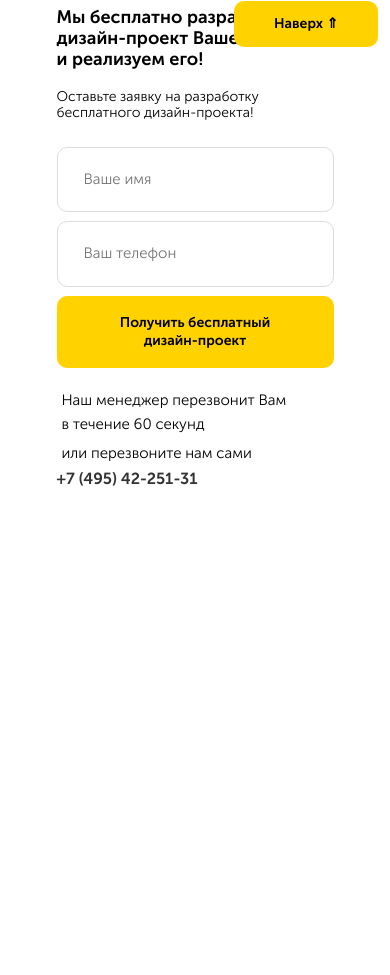
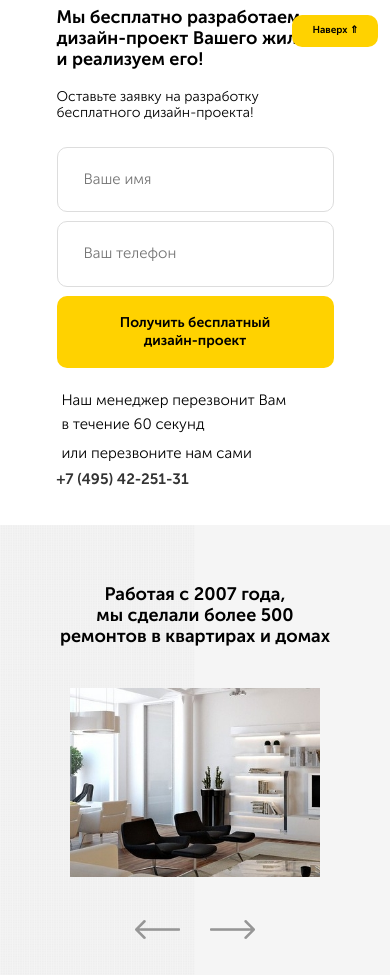
Before and after one commit to YuriyYurev/lesson-13, a plain HTML site: page src/index.html in a window 390 px wide. Shown: the part 755-1730 px from the top of the page. Before the commit the page ends 1280 px from the top, so only its background shows below. Drawn offline with nearby package versions, Linux system fonts and the light colour scheme.

Commit message:
Сделал слайдер и адаптировал под экраны

```diff
--- /dev/null
+++ b/src/css/slick.css
@@ -0,0 +1,119 @@
+/* Slider */
+.slick-slider
+{
+    position: relative;
+
+    display: block;
+    box-sizing: border-box;
+
+    -webkit-user-select: none;
+       -moz-user-select: none;
+        -ms-user-select: none;
+            user-select: none;
+
+    -webkit-touch-callout: none;
+    -khtml-user-select: none;
+    -ms-touch-action: pan-y;
+        touch-action: pan-y;
+    -webkit-tap-highlight-color: transparent;
+}
+
+.slick-list
+{
+    position: relative;
+
+    display: block;
+    overflow: hidden;
+
+    margin: 0;
+    padding: 0;
+}
+.slick-list:focus
+{
+    outline: none;
+}
+.slick-list.dragging
+{
+    cursor: pointer;
+    cursor: hand;
+}
+
+.slick-slider .slick-track,
+.slick-slider .slick-list
+{
+    -webkit-transform: translate3d(0, 0, 0);
+       -moz-transform: translate3d(0, 0, 0);
+        -ms-transform: translate3d(0, 0, 0);
+         -o-transform: translate3d(0, 0, 0);
+            transform: translate3d(0, 0, 0);
+}
+
+.slick-track
+{
+    position: relative;
+    top: 0;
+    left: 0;
+
+    display: block;
+    margin-left: auto;
+    margin-right: auto;
+}
+.slick-track:before,
+.slick-track:after
+{
+    display: table;
+
+    content: '';
+}
+.slick-track:after
+{
+    clear: both;
+}
+.slick-loading .slick-track
+{
+    visibility: hidden;
+}
+
+.slick-slide
+{
+    display: none;
+    float: left;
+
+    height: 100%;
+    min-height: 1px;
+}
+[dir='rtl'] .slick-slide
+{
+    float: right;
+}
+.slick-slide img
+{
+    display: block;
+}
+.slick-slide.slick-loading img
+{
+    display: none;
+}
+.slick-slide.dragging img
+{
+    pointer-events: none;
+}
+.slick-initialized .slick-slide
+{
+    display: block;
+}
+.slick-loading .slick-slide
+{
+    visibility: hidden;
+}
+.slick-vertical .slick-slide
+{
+    display: block;
+
+    height: auto;
+
+    border: 1px solid transparent;
+}
+.slick-arrow.slick-hidden {
+    display: none;
+}
--- a/src/index.html
+++ b/src/index.html
@@ -5,6 +5,7 @@
   <meta name="viewport" content="width=device-width, initial-scale=1.0">
   <meta http-equiv="X-UA-Compatible" content="ie=edge">
   <link rel="stylesheet" href="css/normalize.css">
+  <link rel="stylesheet" href="css/slick.css">
   <link rel="stylesheet" href="css/style.css">
   <title>Document</title>
 </head>
@@ -111,6 +112,34 @@
     <!-- /.offer -->
   </main>
 
+  <section class="portfolio section">
+    <div class="container">
+      <h2 class="section-title portfolio__title">Работая с 2007 года, <br> мы сделали более 500 ремонтов&nbsp;в квартирах и домах</h2>
+
+      <div class="slider">
+        <div class="slider__item"><img class="slider__image" src="img/portfolio/slider-1.jpg" alt=""></div>
+        <!-- /.slider__item -->
+        <div class="slider__item"><img class="slider__image" src="img/portfolio/slider-2.jpg" alt=""></div>
+        <!-- /.slider__item -->
+        <div class="slider__item"><img class="slider__image" src="img/portfolio/slider-3.jpg" alt=""></div>
+        <!-- /.slider__item -->
+        <div class="slider__item"><img class="slider__image" src="img/portfolio/slider-1.jpg" alt=""></div>
+        <!-- /.slider__item -->
+        <div class="slider__item"><img class="slider__image" src="img/portfolio/slider-2.jpg" alt=""></div>
+        <!-- /.slider__item -->
+        <div class="slider__item"><img class="slider__image" src="img/portfolio/slider-3.jpg" alt=""></div>
+        <!-- /.slider__item -->
+      </div>
+      <!-- /.slider -->
+      <div class="arrows portfolio__arrows">
+          <div class="arrows__left"><img src="img/portfolio/left-arrow.png" alt=""></div>
+        <div class="arrows__right"><img src="img/portfolio/right-arrow.png" alt=""></div>
+      </div>
+    </div>
+    <!-- /.container -->
+  </section>
+  <!-- /.porfolio section -->
+
   <div class="modal" id="modal">
     <div class="modal-dialog">
       <button class="modal-dialog__close" id="close">&times;</button>
@@ -128,5 +157,33 @@
   src="https://code.jquery.com/jquery-3.4.1.min.js" integrity="sha256-CSXorXvZcTkaix6Yvo6HppcZGetbYMGWSFlBw8HfCJo=" crossorigin="anonymous"></script>
   <script src="js/modal.js"></script>
   <script src="js/button.js"></script>
+  <script src="js/slick.min.js"></script>
+  <script>
+  $(document).ready(function(){
+    $('.slider').slick({
+      infinite: true,
+      slidesToShow: 3,
+      slidesToScroll: 1,
+      prevArrow: $('.arrows__left'),
+      nextArrow: $('.arrows__right'),
+      responsive: [
+        {
+        breakpoint: 1200,
+        settings: {
+          slidesToShow: 2,
+          slidesToScroll: 1,
+        }
+      },
+      {
+        breakpoint: 768,
+        settings: {
+          slidesToShow: 1,
+          slidesToScroll: 1
+        }
+      }
+      ]
+    })
+  });
+  </script>
 </body>
 </html>
--- a/src/sass/_interface.sass
+++ b/src/sass/_interface.sass
@@ -29,10 +29,11 @@ img
   &:focus
     outline: none
 .section
-  padding: 56px 0 100px 0
+  padding: 46px 0 100px 0
   &-title
     font-size: 24px
     +bold
+    text-align: center
   &-subtitle
     font-size: 16px
   &-description
@@ -46,6 +47,12 @@ img
     outline: none
     border: 1px solid $main-color
     transition: 0.2s
+.arrows
+  &__left, &__right
+    transition: 2s
+    &:hover
+      cursor: pointer
+      max-width: 44px
 @media (max-width: 567px)
   .section
     padding: 32px 0
--- a/src/sass/blocks/_button.sass
+++ b/src/sass/blocks/_button.sass
@@ -6,3 +6,8 @@
     position: fixed
     bottom: 5%
     right: 3%
+@media (max-width: 768px)
+  .button
+    &__anchor
+      font-size: 10px
+      padding: 10px 20px
--- a/src/sass/blocks/_hero.sass
+++ b/src/sass/blocks/_hero.sass
@@ -24,15 +24,13 @@
       display: flex
       align-items: center
       margin-bottom: 24px
-      &:last-child
-        margin-bottom: 0
     &__image
       display: flex
       align-items: center
       justify-content: center
       min-width: 35px
       min-height: 35px
-      border: 2px solid #ffd200;
+      border: 2px solid #ffd200
       border-radius: 50%
       margin-right: 29px
     &__text
--- a/src/sass/blocks/_offer.sass
+++ b/src/sass/blocks/_offer.sass
@@ -19,6 +19,7 @@
     max-width: 360px
     line-height: 35px
     margin-bottom: 21px
+    text-align: left
   &__subtitle
     display: block
     max-width: 240px
@@ -101,3 +102,5 @@
       &__description
         margin-left: 5px
         margin-top: 5px
+      &__phone
+        font-size: 15px
--- /dev/null
+++ b/src/sass/blocks/_portfolio.sass
@@ -0,0 +1,42 @@
+.portfolio
+  background: $secondary url(../img/portfolio/portfolio-pattern.jpg) repeat-y center left
+  background-size: 50%
+  &__title
+    max-width: 790px
+    margin: auto
+    margin-bottom: 94px
+    margin-top: 32px
+    font-size: 30px
+    line-height: 43px
+    +bold
+  &__arrows
+    max-width: 120px
+    margin: auto
+    margin-top: 68px
+    display: flex
+    justify-content: space-between
+.slider
+  &__image
+    margin: auto
+@media (max-width: 1200px)
+  .portfolio
+    &__title
+      max-width: 500px
+@media (max-width: 768px)
+  .portfolio
+    &__title
+      font-size: 18px
+      max-width: 290px
+      line-height: 21px
+      margin-bottom: 41px
+@media (max-width: 567px)
+  .slider
+    &__item
+      max-width: 280px
+    &__image
+      max-width: 250px
+  .portfolio
+    &__title
+      margin-top: 27px
+    &__arrows
+      margin-top: 43px
--- a/src/sass/style.sass
+++ b/src/sass/style.sass
@@ -11,3 +11,4 @@
 @import 'blocks/modal'
 /* Подключение button anchor */
 @import 'blocks/button'
+@import 'blocks/portfolio'
```
Also changed, not shown: src/css/slick-theme.css (added), src/css/style.css, src/img/portfolio/left-arrow.png (added), src/img/portfolio/portfolio-pattern.jpg (added), src/img/portfolio/right-arrow.png (added), src/img/portfolio/slider-1.jpg (added), src/img/portfolio/slider-2.jpg (added), src/img/portfolio/slider-3.jpg (added), src/js/slick.min.js (added), 1 other file.
